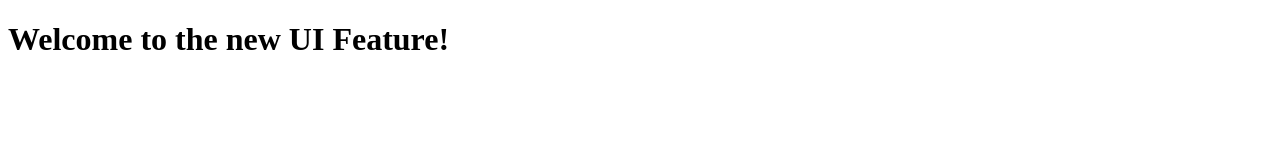
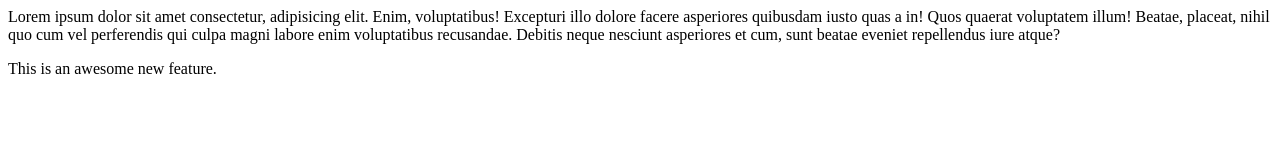
Before and after one commit to arkapravamaiti/gitDemo, a plain HTML site: page index.html in a window 1280 px wide. Drawn offline with Linux system fonts and the light colour scheme.

Commit message:
stashed command applied

```diff
--- a/index.html
+++ b/index.html
@@ -6,6 +6,7 @@
     <title>UI Feature</title>
 </head>
 <body>
-    <h1>Welcome to the new UI Feature!</h1>
+    Lorem ipsum dolor sit amet consectetur, adipisicing elit. Enim, voluptatibus! Excepturi illo dolore facere asperiores quibusdam iusto quas a in! Quos quaerat voluptatem illum! Beatae, placeat, nihil quo cum vel perferendis qui culpa magni labore enim voluptatibus recusandae. Debitis neque nesciunt asperiores et cum, sunt beatae eveniet repellendus iure atque?
+    <p>This is an awesome new feature.</p>
 </body>
 </html>
```
